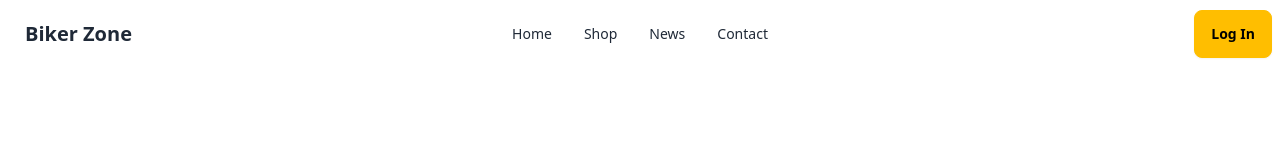
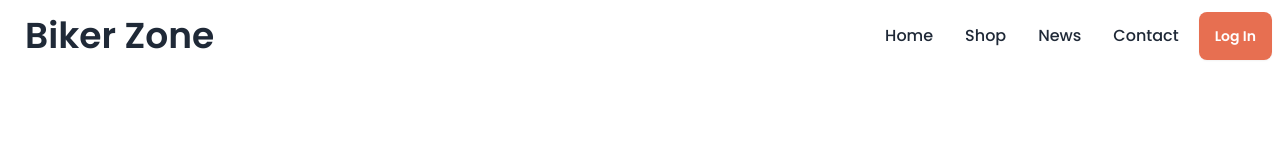
Before and after one commit to Ajjaj-Ahmed/Biker-zone-site, a plain HTML site: page index.html in a window 1280 px wide. Drawn offline with nearby package versions, Linux system fonts and the light colour scheme.

Commit message:
working with custom color

```diff
--- a/index.html
+++ b/index.html
@@ -6,37 +6,63 @@
   <meta name="viewport" content="width=device-width, initial-scale=1.0">
   <title>Biker Zone</title>
   <!-- TailWind & DaisyUI Css -->
-  <link href="https://cdn.jsdelivr.net/npm/daisyui@4.6.0/dist/full.min.css"     rel="stylesheet" type="text/css" />
+  <link href="https://cdn.jsdelivr.net/npm/daisyui@4.6.0/dist/full.min.css" rel="stylesheet" type="text/css" />
   <script src="https://cdn.tailwindcss.com"></script>
+  <!-- Google Fonts -->
+  <link rel="preconnect" href="https://fonts.googleapis.com">
+  <link rel="preconnect" href="https://fonts.gstatic.com" crossorigin>
+  <link href="https://fonts.googleapis.com/css2?family=Poppins:wght@300;500;600;700;800&display=swap" rel="stylesheet">
+  <!-- Custom Design for button-->
+  <script>
+    tailwind.config = {
+      theme: {
+        extend: {
+          colors: {
+            clifford: '#da373d',
+            'bike-primary': '#E76F51',
+          }
+        }
+      }
+    }
+  </script>
+  <!-- Custom color -->
+  <style>
+  .font-poppins{
+    font-family: 'Poppins', sans-serif;
+  }
+  </style>
 </head>
 
-<body>
+<body class="font-poppins">
   <header>
     <div class="navbar bg-base-100">
-        <div class="navbar-start">
+      <div class="flex-1">
         <div class="dropdown">
           <div tabindex="0" role="button" class="btn btn-ghost lg:hidden">
-              <svg xmlns="http://www.w3.org/2000/svg" class="h-5 w-5" fill="none" viewBox="0 0 24 24" stroke="currentColor"><path stroke-linecap="round" stroke-linejoin="round" stroke-width="2" d="M4 6h16M4 12h8m-8 6h16" /></svg>
+            <svg xmlns="http://www.w3.org/2000/svg" class="h-5 w-5" fill="none" viewBox="0 0 24 24"
+              stroke="currentColor">
+              <path stroke-linecap="round" stroke-linejoin="round" stroke-width="2" d="M4 6h16M4 12h8m-8 6h16" />
+            </svg>
           </div>
-            <ul tabindex="0" class="menu menu-sm dropdown-content mt-3 z-[1] p-2 shadow bg-base-100 rounded-box w-52">
+          <ul tabindex="0" class="menu menu-sm dropdown-content mt-3 z-[1] p-2 shadow bg-base-100 rounded-box w-52 text-base">
             <li><a>Home</a></li>
             <li><a>Shop</a></li>
             <li><a>News</a></li>
             <li><a>Contact</a></li>
           </ul>
         </div>
-          <a class="btn btn-ghost text-xl">Biker Zone</a>
+        <a class="btn btn-ghost text-4xl">Biker Zone</a>
       </div>
       <div class="navbar-center hidden lg:flex">
-          <ul class="menu menu-horizontal px-1">
+        <ul class="menu menu-horizontal px-1 text-base">
           <li><a>Home</a></li>
           <li><a>Shop</a></li>
           <li><a>News</a></li>
           <li><a>Contact</a></li>
         </ul>
       </div>
-        <div class="navbar-end">
-          <a class="btn btn-warning">Log In</a>
+      <div class="">
+        <a class="btn btn-primary bg-bike-primary border-none text-[#fff]">Log In</a>
       </div>
     </div>
   </header>
```
Lines whose indentation alone changed are shown as unchanged.
